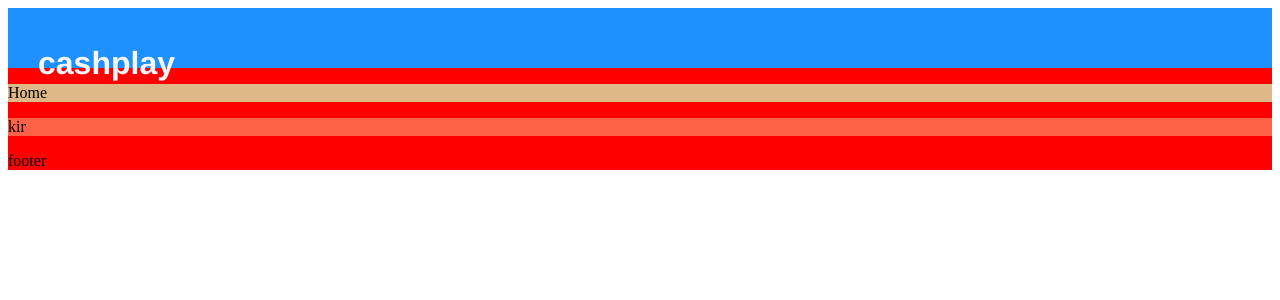
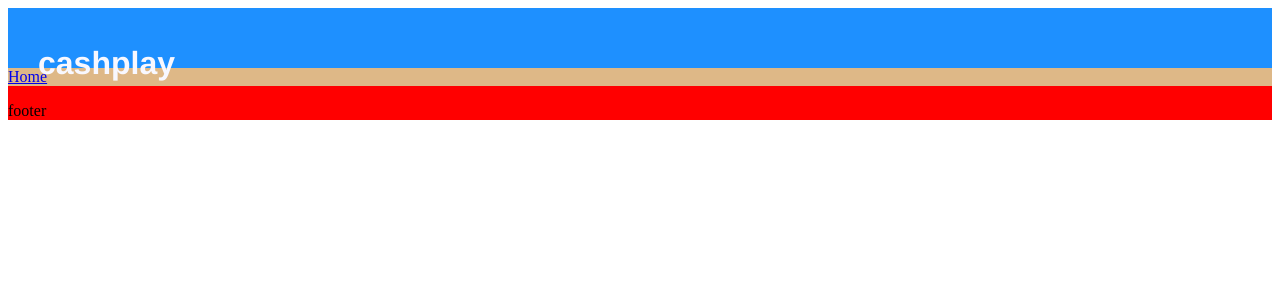
Before and after one commit to artronics/vue-cashplay, a Vue app: page /#/app in a window 1280 px wide. Shown: the top 300 px of the page. Built offline with nearby package versions, Linux system fonts and the light colour scheme; the HTML template or start-up script is replaced by a standard one.

Commit message:
add nested route

```diff
--- a/src/App.vue
+++ b/src/App.vue
@@ -1,6 +1,6 @@
 <template>
   <div id="app">
-    <router-view></router-view>
+    <router-view to="/app" name="app"></router-view>
   </div>
 </template>
 
--- a/src/components/Main.vue
+++ b/src/components/Main.vue
@@ -1,5 +1,7 @@
 <template>
-  <div class="art-main">kir</div>
+  <div>
+    <router-view></router-view>
+  </div>
 </template>
 
 <script>
--- a/src/components/Nav.vue
+++ b/src/components/Nav.vue
@@ -1,7 +1,7 @@
 <template>
   <div class="art-nav">
     <nav>
-      <p>Home</p>
+      <router-link to="home">Home</router-link>
     </nav>
   </div>
 </template>
--- a/src/router/index.js
+++ b/src/router/index.js
@@ -15,12 +15,15 @@ export default new Router({
     {
       path: '/app',
       name: 'App',
-      component: Cashplay
-    },
-    {
-      path: '/app/home',
-      name: 'Home',
-      component: Home
+      components: {
+        app: Cashplay
+      },
+      children: [
+        {
+          path: 'home',
+          component: Home
+        }
+      ]
     }
   ]
 })
```
